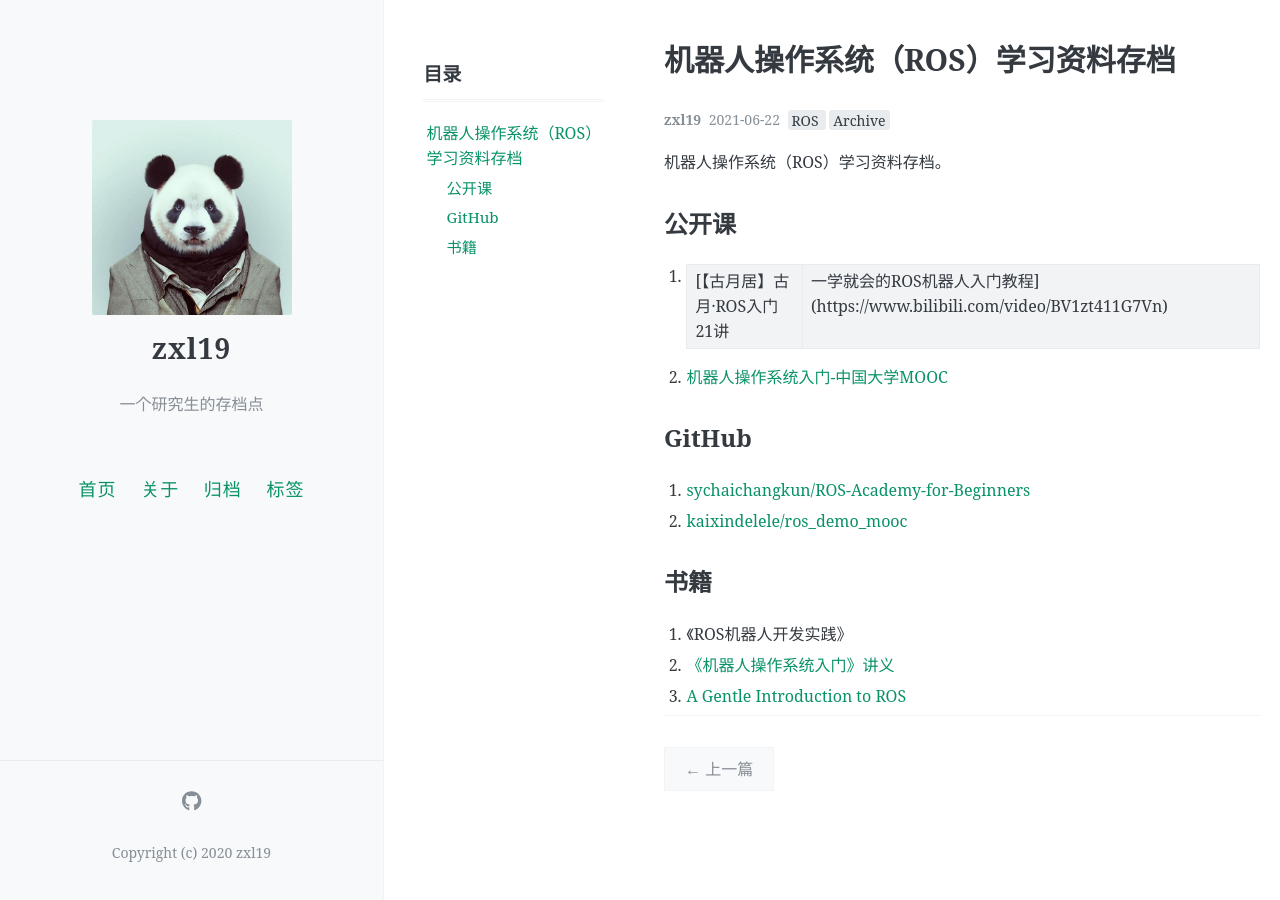
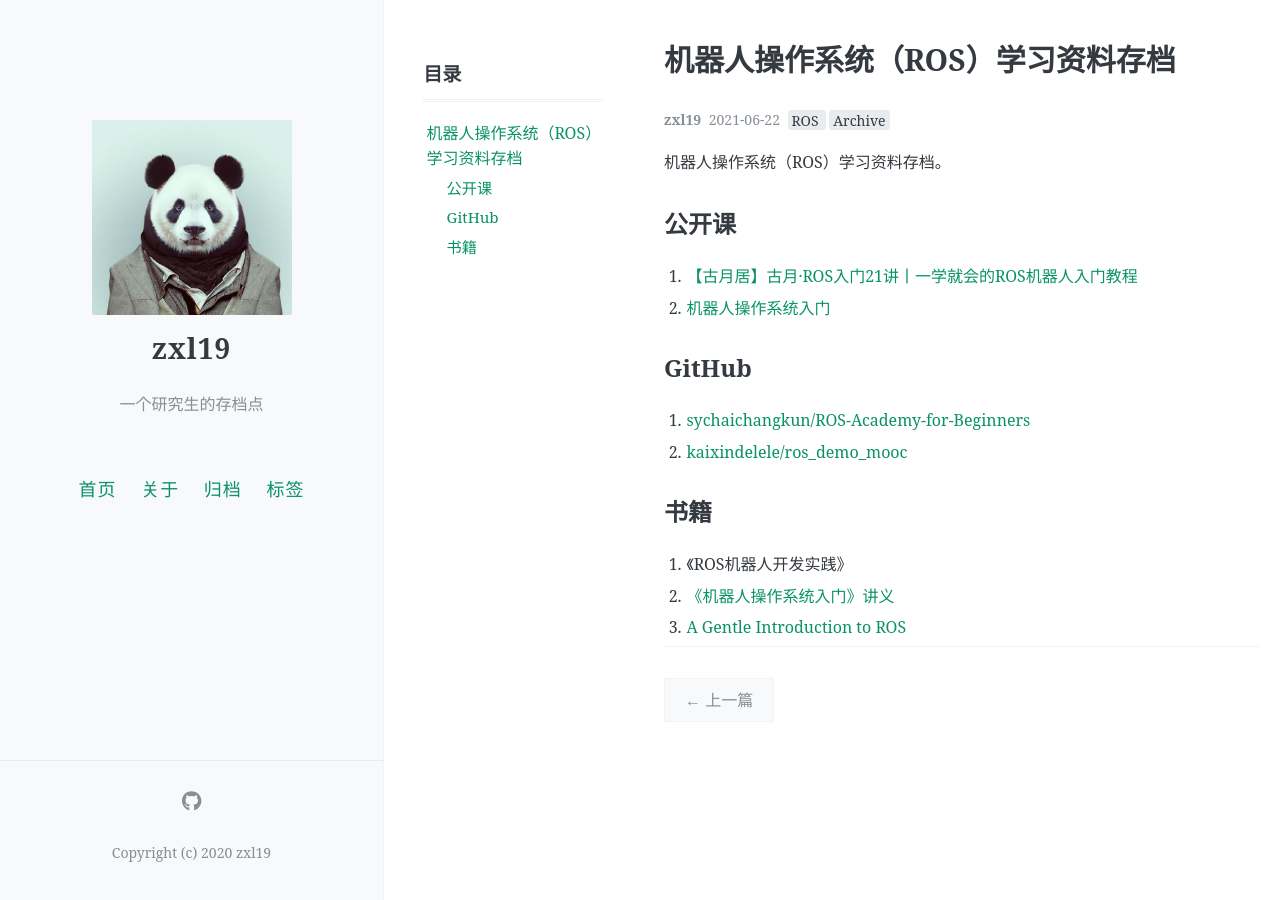
Before and after one commit to zxl19/zxl19.github.io, a Jekyll site: the page built from _posts/2021-06-22-ros-material.md, in a window 1280 px wide. Built offline with Jekyll 4.4.1, drawn with Linux system fonts in a browser that asks for light colours; comment, search, counter and statistics services are not loaded.

Commit message:
Update 2021-06-22-ros-material.md

```diff
--- a/_posts/2021-06-22-ros-material.md
+++ b/_posts/2021-06-22-ros-material.md
@@ -15,8 +15,8 @@ pinned: false
 
 ## 公开课
 
-1. [【古月居】古月·ROS入门21讲 | 一学就会的ROS机器人入门教程](https://www.bilibili.com/video/BV1zt411G7Vn)
-2. [机器人操作系统入门-中国大学MOOC](https://www.icourse163.org/course/ISCAS-1002580008)
+1. [【古月居】古月·ROS入门21讲丨一学就会的ROS机器人入门教程](https://www.bilibili.com/video/BV1zt411G7Vn)
+2. [机器人操作系统入门](https://www.icourse163.org/course/ISCAS-1002580008)
 
 ## GitHub
 
```
